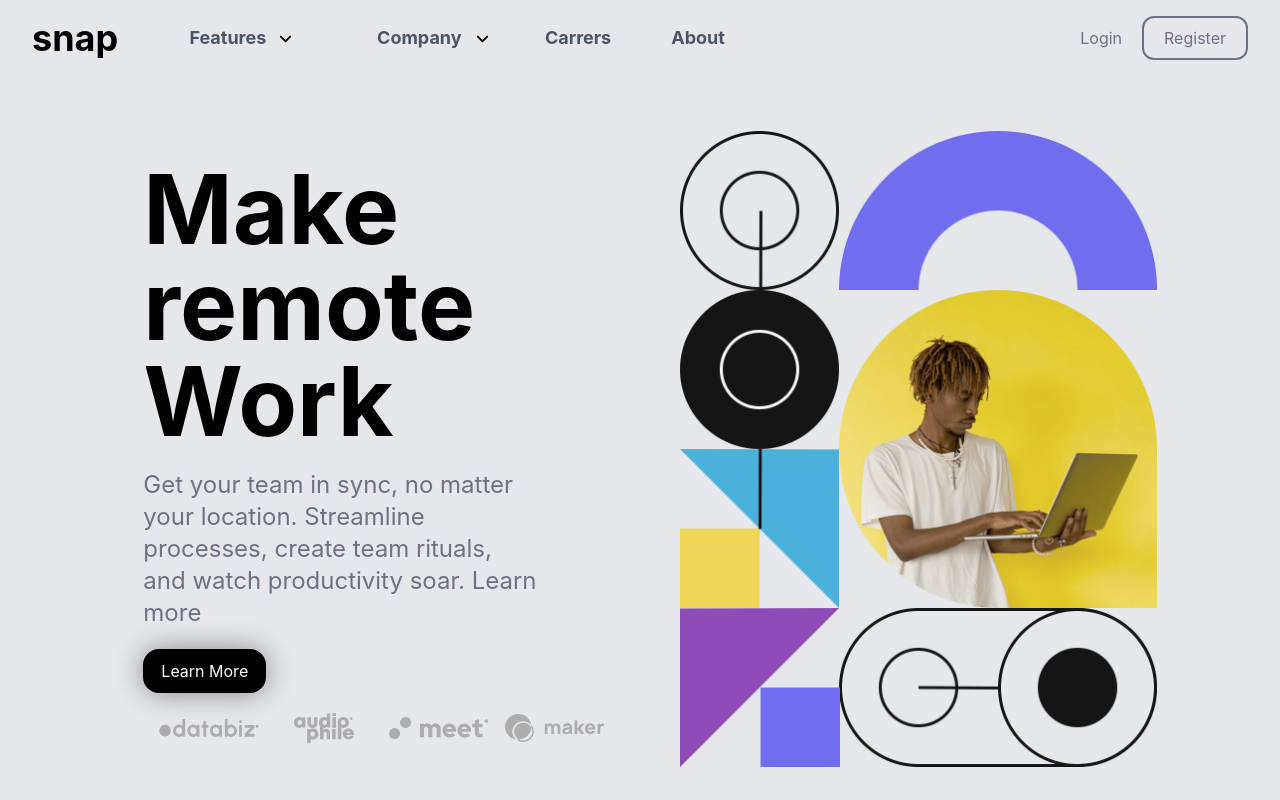
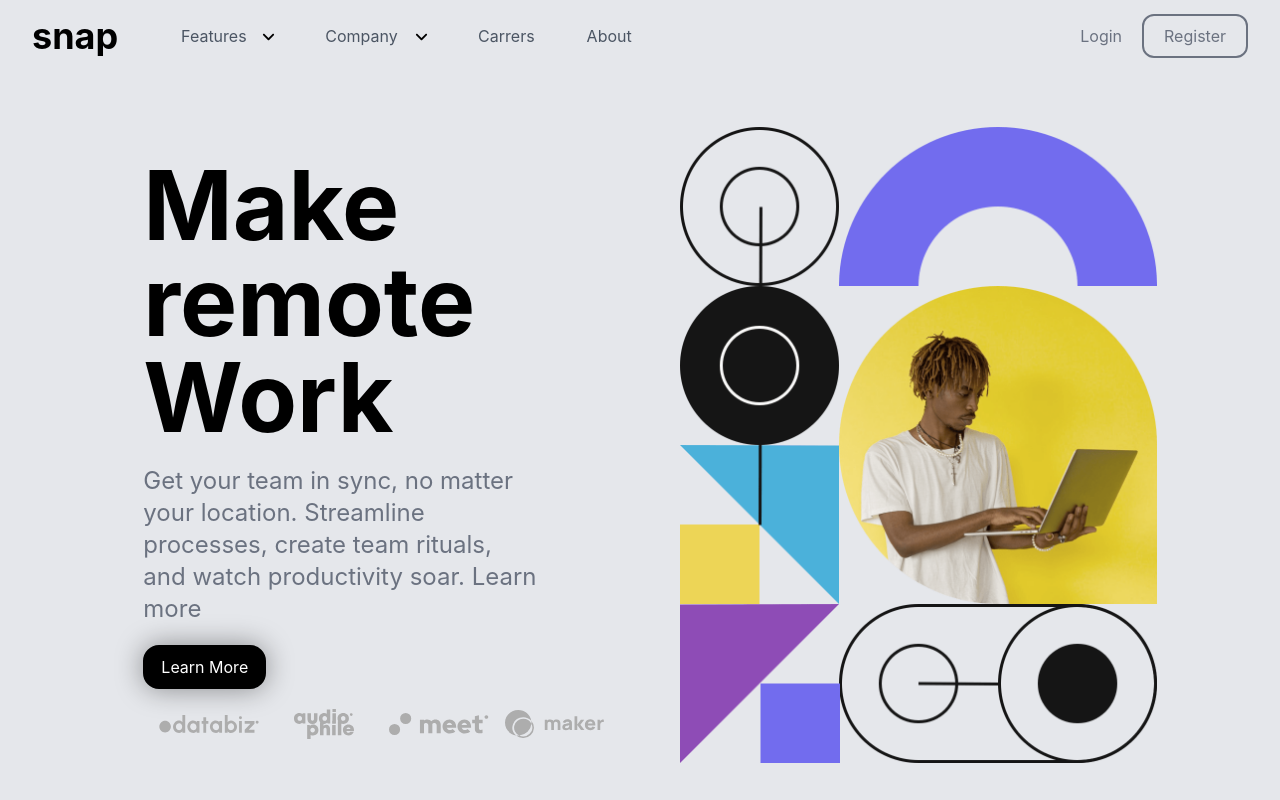
Before and after one commit to sisyphusCoding/introsection, a Next.js app: page / in a window 1280 px wide. Built offline with nearby package versions, Linux system fonts and the light colour scheme.

Commit message:
done with align

```diff
--- a/next.config.js
+++ b/next.config.js
@@ -1,6 +1,10 @@
 /** @type {import('next').NextConfig} */
 const nextConfig = {
   reactStrictMode: true,
+   i18n: {
+    locales: ["en"],
+    defaultLocale: "en",
+  },
 }
 
 module.exports = nextConfig
--- a/pages/index.tsx
+++ b/pages/index.tsx
@@ -53,7 +53,7 @@ const Home: NextPage = () => {
 
 
   return (
-    <div className='flex sm:px-3 lg:px-5 relative bg-gray-200 items-center justify-start
+    <div role='main' className='flex sm:px-3 lg:px-5 relative bg-gray-200 items-center justify-start
       flex-col overflow-hidden
       min-w-full min-h-screen'>
 
@@ -64,12 +64,12 @@ const Home: NextPage = () => {
         <link rel="icon" href="/favicon.ico" />
       </Head>
 
-      <div className='flex h-fit w-full items-center gap-10 justify-between lg:p-3 p-5 relative ' >
+      <div role='feed' className='flex h-fit w-full items-center gap-10 justify-between lg:p-3 p-5 relative ' >
 
         <h1>snap</h1>
 
         <div
-          className={`gap-5 z-10 flex lg:items-center lg:justify-start lg:pt-0
+          className={`lg:gap-0 gap-4 z-10 flex lg:items-center lg:justify-start lg:pt-0
 lg:w-5/6 lg:static lg:h-fit lg:bg-transparent lg:flex-row lg:pl-0
 lg:translate-x-0 lg:backdrop-blur-0 lg:shadow-none
 absolute md:w-1/2 w-5/6 h-screen top-0 bg-[rgba(255,255,255,.2)] -right-6
@@ -90,7 +90,7 @@ ${ham ? 'translate-x-0' : 'translate-x-[100vh]'}
             lg:w-auto
             transition-all duration-300 ease-in
             grid-cols-2 grid place-items-center' >
-            <h4  className='w-3/6' >Features</h4>
+            <span className=' text-base w-4/6' >Features</span>
             <Image
               className={`transition-all duration-500 ease
                 ${dropone? 'rotate-180' : 'rotate-0'}`}
@@ -143,7 +143,7 @@ ${ham ? 'translate-x-0' : 'translate-x-[100vh]'}
             grid-cols-2 grid place-items-center'
 
           >
-            <h4 className='w-3/6' >Company</h4>
+            <span className='text-base  w-4/6' >Company</span>
             <Image
               className={`transition-all duration-500 ease
                 ${droptwo? 'rotate-180' : 'rotate-0' } `}
@@ -174,8 +174,9 @@ ${ham ? 'translate-x-0' : 'translate-x-[100vh]'}
             </AnimatePresence>
 
           </button>
-          <h4 className='w-fit ml-5 lg:ml-0  text-justify' >Carrers</h4>
-          <h4 className='w-fit ml-5 lg:ml-10 text-justify' >About</h4>
+          <span className='w-fit ml-3 px-1 lg:py-3 lg:px-10: lg:ml-4 text-base text-justify' >Carrers</span>
+          <span className='w-fit ml-3 px-1 lg:py-3 lg:px-10 lg:ml-2 text-base text-justify' >About</span>
+
         </div>
         <div
           onClick={()=>{setHam(!ham)}}
```
